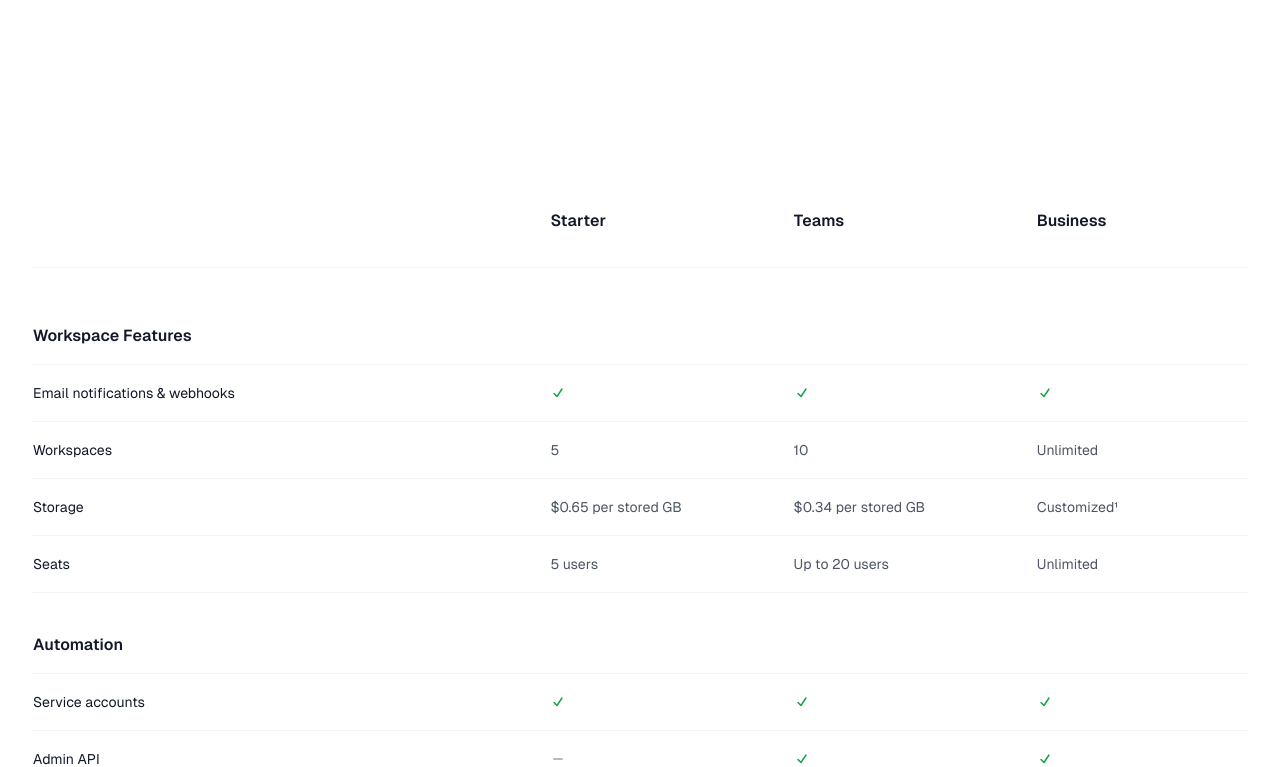
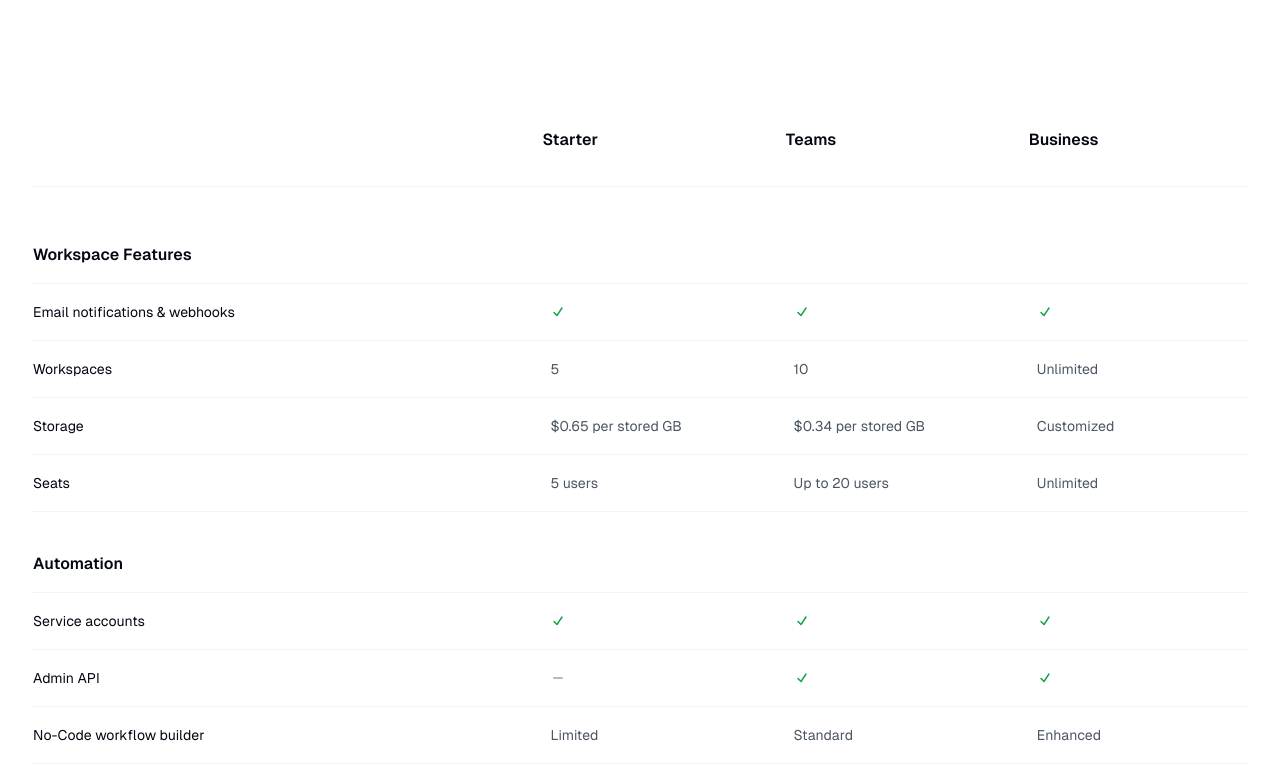
Before and after one commit to fikrirakala/radiant, a Next.js app: page /pricing in a window 1280 px wide. Shown: the part 1214-1981 px from the top of the page. Built offline with nearby package versions, Linux system fonts and the light colour scheme.

Commit message:
Refactor Plan Details Section

```diff
--- a/src/app/(root)/(marketing)/pricing/plan-details.tsx
+++ b/src/app/(root)/(marketing)/pricing/plan-details.tsx
@@ -110,7 +110,7 @@ const sections: Section[] = [
         plans: {
           Starter: "$0.65 per stored GB",
           Teams: "$0.34 per stored GB",
-          Business: "Customized¹",
+          Business: "Customized",
         },
       },
       {
@@ -200,8 +200,8 @@ export default function PlanDetails() {
   return (
     <section className="hidden px-6 py-24 lg:block lg:px-8">
       <div className="mx-auto max-w-2xl lg:max-w-7xl">
+        {/* lg+ */}
         <div className="relative">
-          <div className="sticky top-0 z-20 h-28 w-full bg-white dark:bg-gray-950" />
           <table className="w-full table-fixed border-separate border-spacing-0 text-left">
             <caption className="sr-only">Pricing plan comparison</caption>
             <colgroup>
@@ -210,19 +210,19 @@ export default function PlanDetails() {
               <col className="w-1/5" />
               <col className="w-1/5" />
             </colgroup>
-            <thead className="sticky top-28">
+            <thead className="sticky top-0">
               <tr>
                 <th
                   scope="col"
-                  className="border-b border-gray-100 bg-white pb-8 dark:border-gray-800 dark:bg-gray-950"
+                  className="border-b border-gray-100 bg-white py-8"
                 ></th>
                 {plans.map((plan) => (
                   <th
                     key={plan.name}
                     scope="col"
-                    className="border-b border-gray-100 bg-white px-6 pb-8 dark:border-gray-800 dark:bg-gray-950 lg:px-8"
+                    className="border-b border-gray-100 bg-white px-6 py-8"
                   >
-                    <div className="font-semibold leading-7 text-gray-900 dark:text-gray-50">
+                    <div className="font-semibold leading-7 text-gray-950">
                       {plan.name}
                     </div>
                   </th>
@@ -238,7 +238,7 @@ export default function PlanDetails() {
                       colSpan={4}
                       className={cx(
                         sectionIdx === 0 ? "pt-14" : "pt-10",
-                        "border-b border-gray-100 pb-4 text-base font-semibold leading-6 text-gray-900 dark:border-gray-800 dark:text-gray-50"
+                        "border-b border-gray-100 pb-4 text-base font-semibold leading-6 text-gray-950"
                       )}
                     >
                       {section.name}
@@ -247,21 +247,21 @@ export default function PlanDetails() {
                   {section.features.map((feature) => (
                     <tr
                       key={feature.name}
-                      className="transition hover:bg-indigo-50/30 dark:hover:bg-indigo-800/5"
+                      className="transition hover:bg-gray-50"
                     >
                       <th
                         scope="row"
-                        className="flex items-center gap-2 border-b border-gray-100 py-4 text-sm font-normal leading-6 text-gray-900 dark:border-gray-800 dark:text-gray-50"
+                        className="flex items-center gap-2 border-b border-gray-100 py-4 text-sm font-normal leading-6 text-gray-950"
                       >
                         <span>{feature.name}</span>
                       </th>
                       {plans.map((plan) => (
                         <td
                           key={plan.name}
-                          className="border-b border-gray-100 px-6 py-4 dark:border-gray-800 lg:px-8"
+                          className="border-b border-gray-100 px-6 py-4 lg:px-8"
                         >
                           {typeof feature.plans[plan.name] === "string" ? (
-                            <div className="text-sm leading-6 text-gray-600 dark:text-gray-400">
+                            <div className="text-sm leading-6 text-gray-600">
                               {feature.plans[plan.name]}
                             </div>
                           ) : (
@@ -289,6 +289,7 @@ export default function PlanDetails() {
             </tbody>
           </table>
         </div>
+        {/* end lg+ */}
       </div>
     </section>
   );
```
